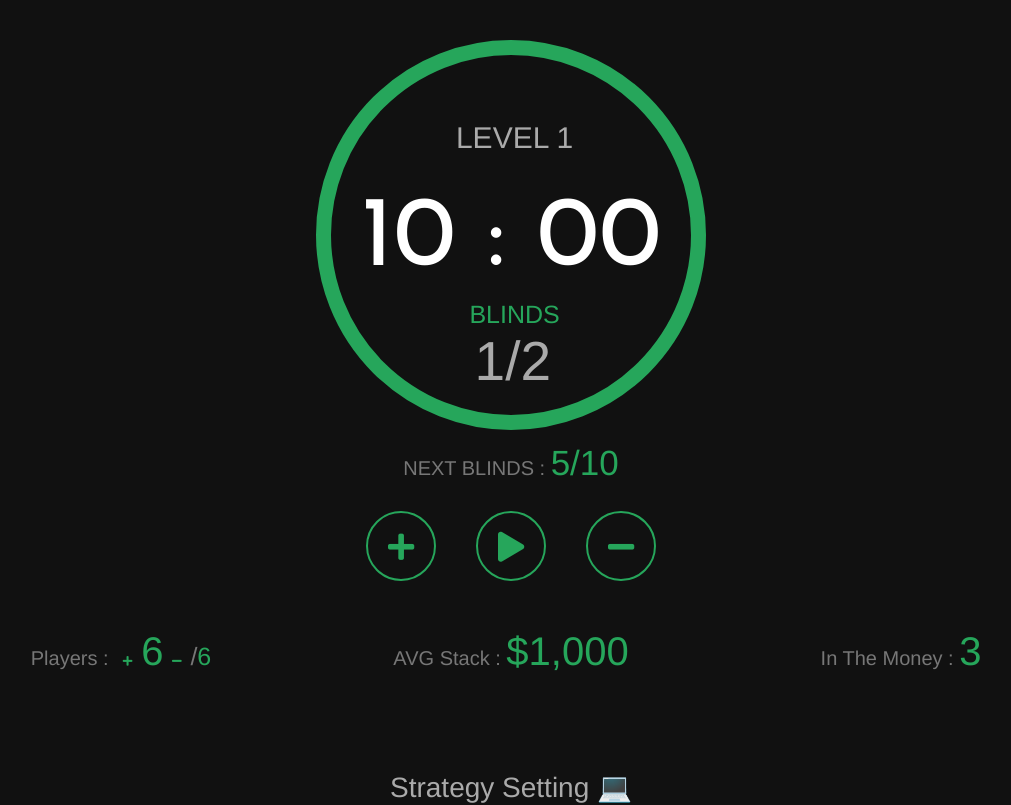
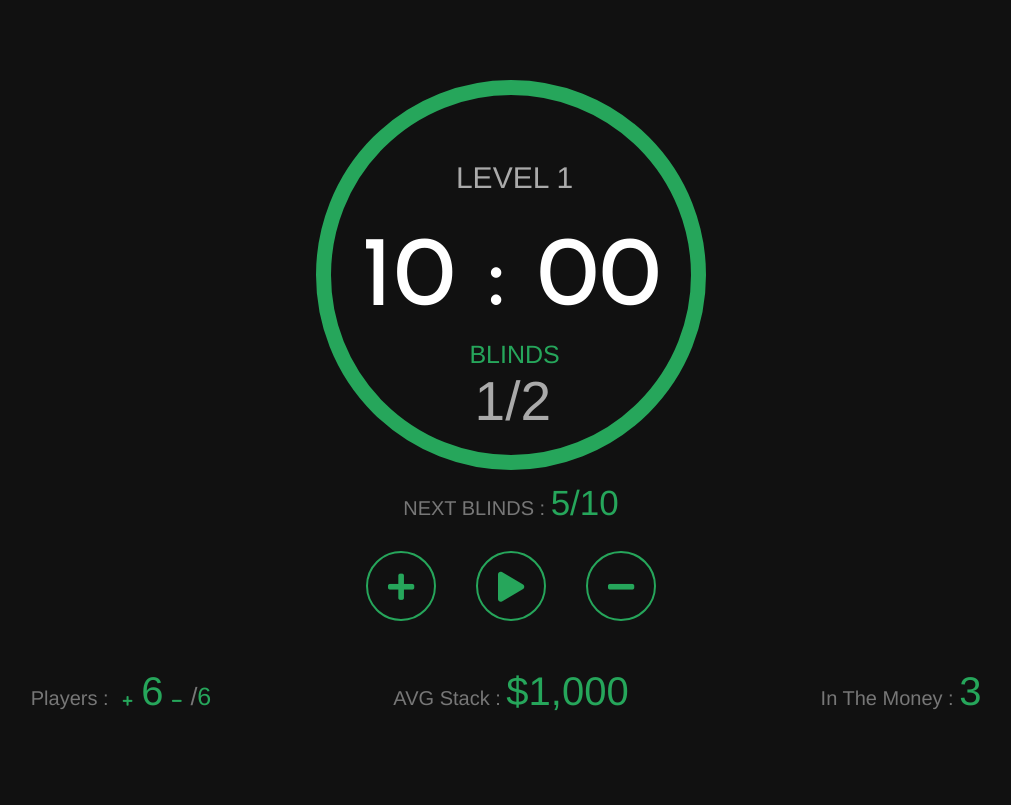
Before and after one commit to okuxxbos20/sick-poker-timer, a Vue app: page / in a window 1280 px wide. Shown: the top 805 px of the page, without its empty margins (129-1140 px from the left). Built offline with nearby package versions, Linux system fonts and the light colour scheme; a web font is replaced by a local one.

Commit message:
delete audio play methods

```diff
--- a/src/components/Index.vue
+++ b/src/components/Index.vue
@@ -45,15 +45,6 @@ export default {
     var level = this.$store.getters.level;
     return { strategy, level }
   },
-  watch: {
-    audioPlay: function() {
-      var audio = new Audio('../assets/sound_01.mp3');
-      if (this.$store.state.strategy[this.$store.state.level-1][3] === 5) {
-        console.log('play audio!@watch!');
-        audio.play();
-      }
-    }
-  },
   methods: {
     c_counterUp() {
       this.$store.commit('m_counterUp');
@@ -79,7 +70,7 @@ export default {
 
 <style lang="scss" scoped>
 .main {
-  padding: 0;
+  padding: 40px 0 0 0;
   background: #111;
   .controller {
     .ctr {
```
